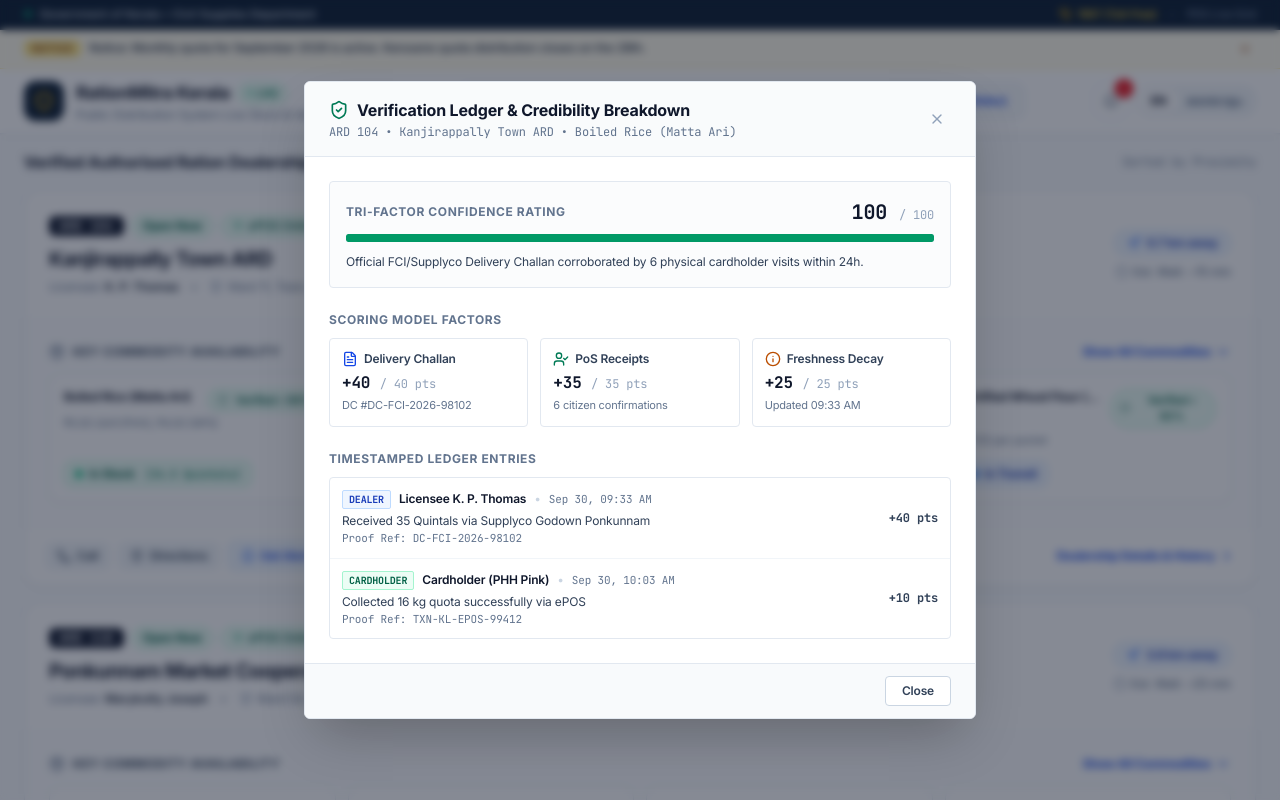
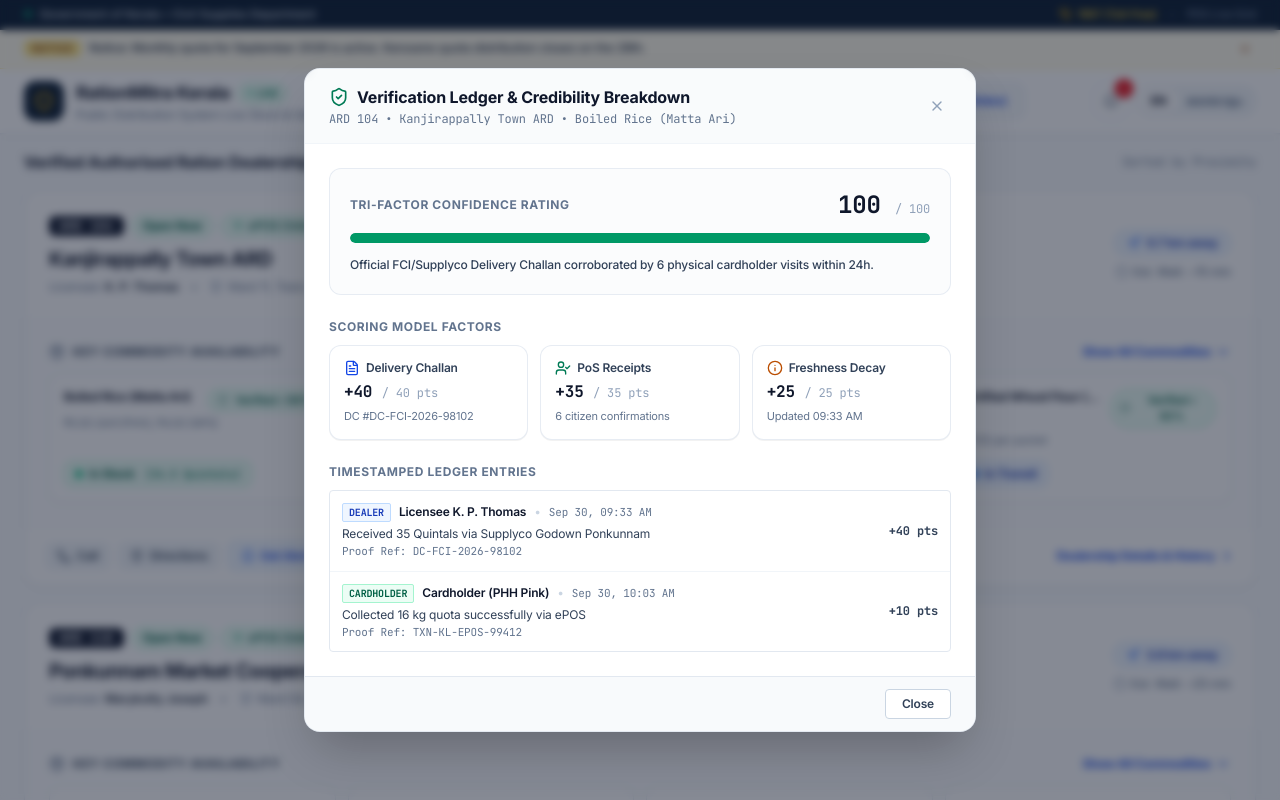
Before and after one commit to joyelshajii/RationMitra, a React (Vite) app: page / in a window 1280 px wide. Both pictures are taken after a click on the button "Click to inspect verification audit trail". Shown: the part 447-1247 px from the top of the page. Built offline with nearby package versions, Linux system fonts and the light colour scheme.

Commit message:
refactor(ui): polish stock inventory tables and verification audit trail modals

```diff
--- a/src/components/AuditModal.tsx
+++ b/src/components/AuditModal.tsx
@@ -36,14 +36,13 @@ export const AuditModal: React.FC = () => {
       role="dialog"
       aria-modal="true"
       aria-labelledby="audit-modal-title"
-      className="fixed inset-0 z-50 flex items-center justify-center p-4 bg-slate-900/50 backdrop-blur-xs transition-opacity"
+      className="fixed inset-0 z-50 flex items-center justify-center p-4 bg-slate-900/50 backdrop-blur-xs transition-opacity animate-in fade-in"
     >
       <div
-        className="bg-white border border-slate-200 w-full max-w-2xl max-h-[88vh] overflow-y-auto shadow-2xl transition-transform"
-        style={{ borderRadius: '6px' }}
+        className="bg-white border border-slate-200/90 w-full max-w-2xl max-h-[88vh] overflow-y-auto shadow-2xl rounded-2xl transition-all"
       >
         {/* Header */}
-        <div className="flex items-center justify-between px-6 py-4 border-b border-slate-200 bg-slate-50/80 sticky top-0 z-10">
+        <div className="flex items-center justify-between px-6 py-4 border-b border-slate-100 bg-slate-50/80 sticky top-0 z-10 backdrop-blur-xs">
           <div>
             <div className="flex items-center gap-2">
               <ShieldCheck className="w-5 h-5 text-emerald-700 shrink-0" />
@@ -58,8 +57,7 @@ export const AuditModal: React.FC = () => {
           <button
             type="button"
             onClick={() => setAuditModalItem(null)}
-            className="p-1.5 text-slate-400 hover:text-slate-800 hover:bg-slate-200/70 transition-colors"
-            style={{ borderRadius: '4px' }}
+            className="p-1.5 text-slate-400 hover:text-slate-800 hover:bg-slate-200/70 rounded-lg transition-colors"
             aria-label="Close modal"
           >
             <X className="w-4 h-4" />
@@ -69,31 +67,31 @@ export const AuditModal: React.FC = () => {
         {/* Content */}
         <div className="p-6 space-y-6">
           {/* Trust Score Summary Banner */}
-          <div className="border border-slate-200 bg-slate-50/60 p-4" style={{ borderRadius: '4px' }}>
-            <div className="flex items-center justify-between mb-2">
+          <div className="border border-slate-200/80 bg-slate-50/60 p-5 rounded-xl space-y-3">
+            <div className="flex items-center justify-between">
               <span className="text-xs font-bold uppercase tracking-wider text-slate-500">
                 {isMl ? 'വിശ്വാസ്യത സ്കോർ' : 'Tri-Factor Confidence Rating'}
               </span>
-              <span className="text-xl font-mono font-bold text-slate-900 tabular-nums">
+              <span className="text-2xl font-mono font-extrabold text-slate-900 tabular-nums">
                 {trustEval.score} <span className="text-xs text-slate-400 font-normal">/ 100</span>
               </span>
             </div>
 
             {/* Score Progress Bar */}
-            <div className="w-full bg-slate-200 h-2 mb-2.5 overflow-hidden" style={{ borderRadius: '2px' }}>
+            <div className="w-full bg-slate-200 h-2.5 rounded-full overflow-hidden">
               <div
-                className={`h-2 transition-all duration-300 ${
+                className={`h-2.5 transition-all duration-300 rounded-full ${
                   trustEval.score >= 75
                     ? 'bg-emerald-600'
                     : trustEval.score >= 45
                     ? 'bg-amber-600'
-                    : 'bg-red-600'
+                    : 'bg-rose-600'
                 }`}
-                style={{ width: `${trustEval.score}%`, borderRadius: '2px' }}
+                style={{ width: `${trustEval.score}%` }}
               />
             </div>
 
-            <p className="text-xs text-slate-700 leading-relaxed">
+            <p className="text-xs text-slate-700 leading-relaxed font-medium">
               {isMl ? trustEval.explanationMl : trustEval.explanationEn}
             </p>
           </div>
@@ -104,52 +102,49 @@ export const AuditModal: React.FC = () => {
               {isMl ? 'സ്കോർ നിർണ്ണയ ഘടകങ്ങൾ' : 'Scoring Model Factors'}
             </h3>
             <div className="grid grid-cols-1 sm:grid-cols-3 gap-3">
-              <div className="border border-slate-200 p-3 bg-white" style={{ borderRadius: '4px' }}>
-                <div className="flex items-center gap-1.5 text-slate-700 text-xs font-semibold mb-1">
+              <div className="border border-slate-200/80 p-3.5 bg-white rounded-xl shadow-2xs space-y-1">
+                <div className="flex items-center gap-1.5 text-slate-700 text-xs font-semibold">
                   <FileText className="w-4 h-4 text-blue-700" />
                   <span>{isMl ? 'സപ്ലൈകോ ചെല്ലാൻ' : 'Delivery Challan'}</span>
                 </div>
                 <div className="text-base font-mono font-bold text-slate-900 tabular-nums">
                   +{trustEval.breakdown.challanPoints} <span className="text-xs text-slate-400 font-normal">/ 40 pts</span>
                 </div>
-                <p className="text-[11px] text-slate-500 mt-0.5">
+                <p className="text-[11px] text-slate-500">
                   {item.lastChallanNo ? `DC #${item.lastChallanNo}` : 'No recent DC logged'}
                 </p>
               </div>
 
-              <div className="border border-slate-200 p-3 bg-white" style={{ borderRadius: '4px' }}>
-                <div className="flex items-center gap-1.5 text-slate-700 text-xs font-semibold mb-1">
+              <div className="border border-slate-200/80 p-3.5 bg-white rounded-xl shadow-2xs space-y-1">
+                <div className="flex items-center gap-1.5 text-slate-700 text-xs font-semibold">
                   <UserCheck className="w-4 h-4 text-emerald-700" />
                   <span>{isMl ? 'ഉപഭോക്തൃ സ്ഥിരീകരണം' : 'PoS Receipts'}</span>
                 </div>
                 <div className="text-base font-mono font-bold text-slate-900 tabular-nums">
                   +{trustEval.breakdown.crowdPoints} <span className="text-xs text-slate-400 font-normal">/ 35 pts</span>
                 </div>
-                <p className="text-[11px] text-slate-500 mt-0.5">
+                <p className="text-[11px] text-slate-500">
                   {item.verifiedReportsCount} citizen confirmations
                 </p>
               </div>
 
-              <div className="border border-slate-200 p-3 bg-white" style={{ borderRadius: '4px' }}>
-                <div className="flex items-center gap-1.5 text-slate-700 text-xs font-semibold mb-1">
+              <div className="border border-slate-200/80 p-3.5 bg-white rounded-xl shadow-2xs space-y-1">
+                <div className="flex items-center gap-1.5 text-slate-700 text-xs font-semibold">
                   <Info className="w-4 h-4 text-amber-700" />
                   <span>{isMl ? 'തത്സമയ പുതുക്കൽ' : 'Freshness Decay'}</span>
                 </div>
                 <div className="text-base font-mono font-bold text-slate-900 tabular-nums">
                   +{trustEval.breakdown.freshnessPoints} <span className="text-xs text-slate-400 font-normal">/ 25 pts</span>
                 </div>
-                <p className="text-[11px] text-slate-500 mt-0.5">
+                <p className="text-[11px] text-slate-500">
                   Updated {new Date(item.lastUpdated).toLocaleTimeString([], { hour: '2-digit', minute: '2-digit' })}
                 </p>
               </div>
             </div>
 
             {trustEval.breakdown.disputePenalty > 0 && (
-              <div
-                className="mt-3 p-2.5 bg-red-50 border border-red-200 text-xs text-red-800 flex items-center gap-2"
-                style={{ borderRadius: '4px' }}
-              >
-                <AlertOctagon className="w-4 h-4 text-red-600 shrink-0" />
+              <div className="mt-3 p-3 bg-rose-50 border border-rose-200 rounded-xl text-xs text-rose-800 flex items-center gap-2">
+                <AlertOctagon className="w-4 h-4 text-rose-600 shrink-0" />
                 <span>
                   Discrepancy Penalty: -{trustEval.breakdown.disputePenalty} pts ({item.disputeCount} cardholders flagged item unavailable).
                 </span>
```
Also changed, not shown: src/components/StockTable.tsx (+33 -51 lines).
